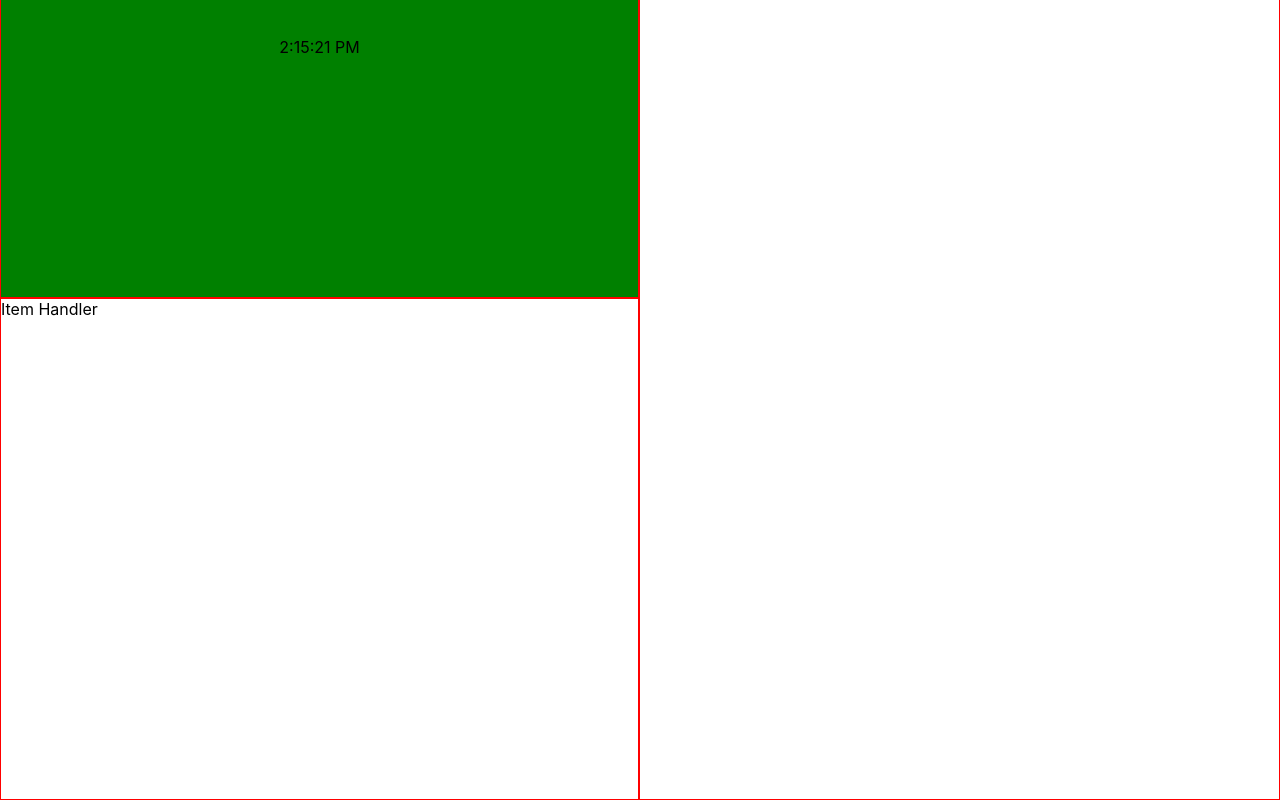
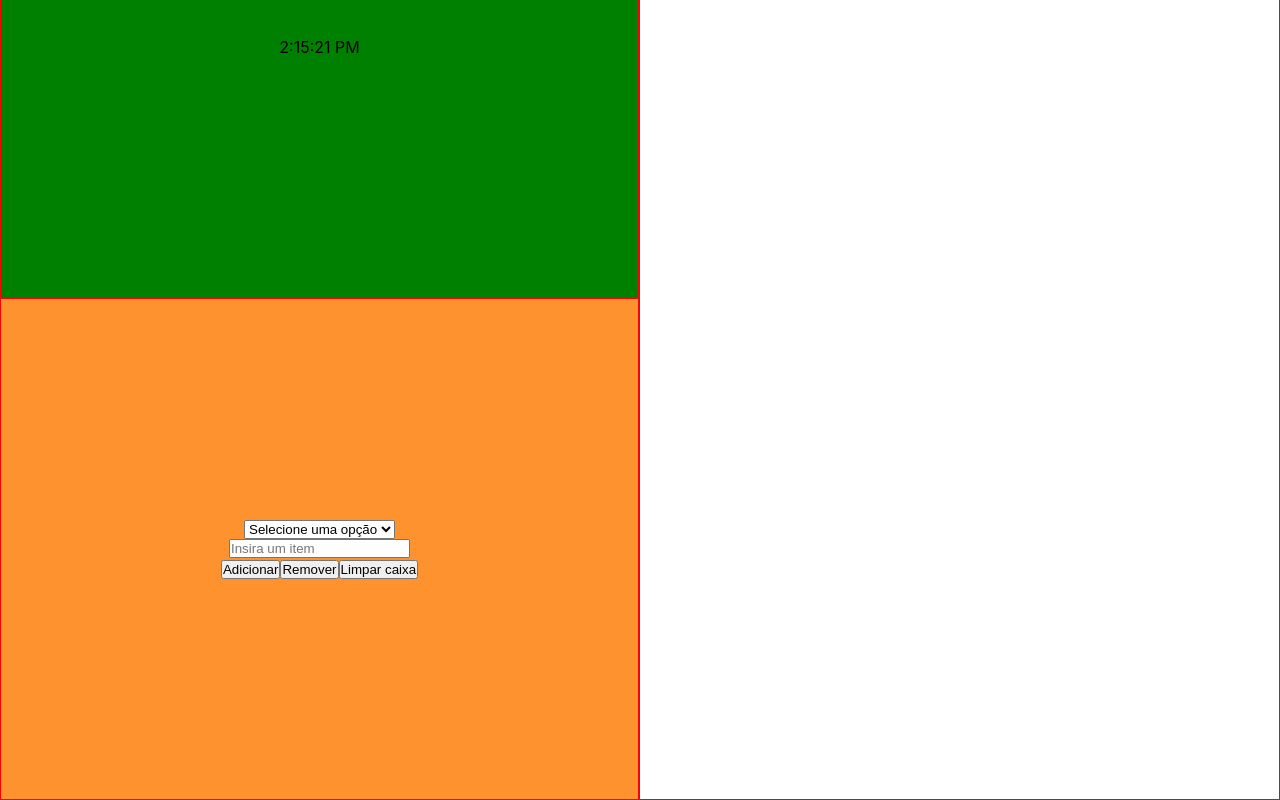
Before and after one commit to andrewsmatsubara/geopixel-teste-analista-dev, a React (Create React App) app: page / in a window 1280 px wide. Shown: the part 204-1004 px from the top of the page. Built offline with nearby package versions, Linux system fonts and the light colour scheme.

Commit message:
ItemHandler component construction with handleChange function and state management for input values

```diff
--- a/src/App.css
+++ b/src/App.css
@@ -22,8 +22,12 @@
 
 .item-handler-container {
   display: flex;
+  flex-direction: column;
   height: 500px;
   border: 1px solid red;
+  justify-content: center;
+  align-items: center;
+  background-color: rgb(253, 146, 46);
 }
 
 .shy-ball-container {
--- a/src/components/ItemHandler.jsx
+++ b/src/components/ItemHandler.jsx
@@ -1,7 +1,28 @@
+import { useState } from 'react';
 import '../style/ItemHandler.css';
 
 export const ItemHandler = () => {
+  const [item, setItem] = useState('');
+
+  const defaultValue = 'Selecione uma opção';
+
+  const handleChange = (e) => {
+    setItem(e.target.value);
+  }
+
   return (
-    <div className='item-handler-container'>Item Handler</div>
+    <form className='item-handler-container' onSubmit={(e) => e.preventDefault()}>
+      <select defaultValue={defaultValue}>
+        <option value={defaultValue} disabled>{defaultValue}</option>
+        <option>Opção 1</option>
+      </select>
+      <input placeholder='Insira um item' onChange={(e) => handleChange(e)} />
+      <div className='button-container'>
+        <button>Adicionar</button>
+        <button>Remover</button>
+        <button>Limpar caixa</button>
+      </div>
+      <p></p>
+    </form>
   )
 }
```
